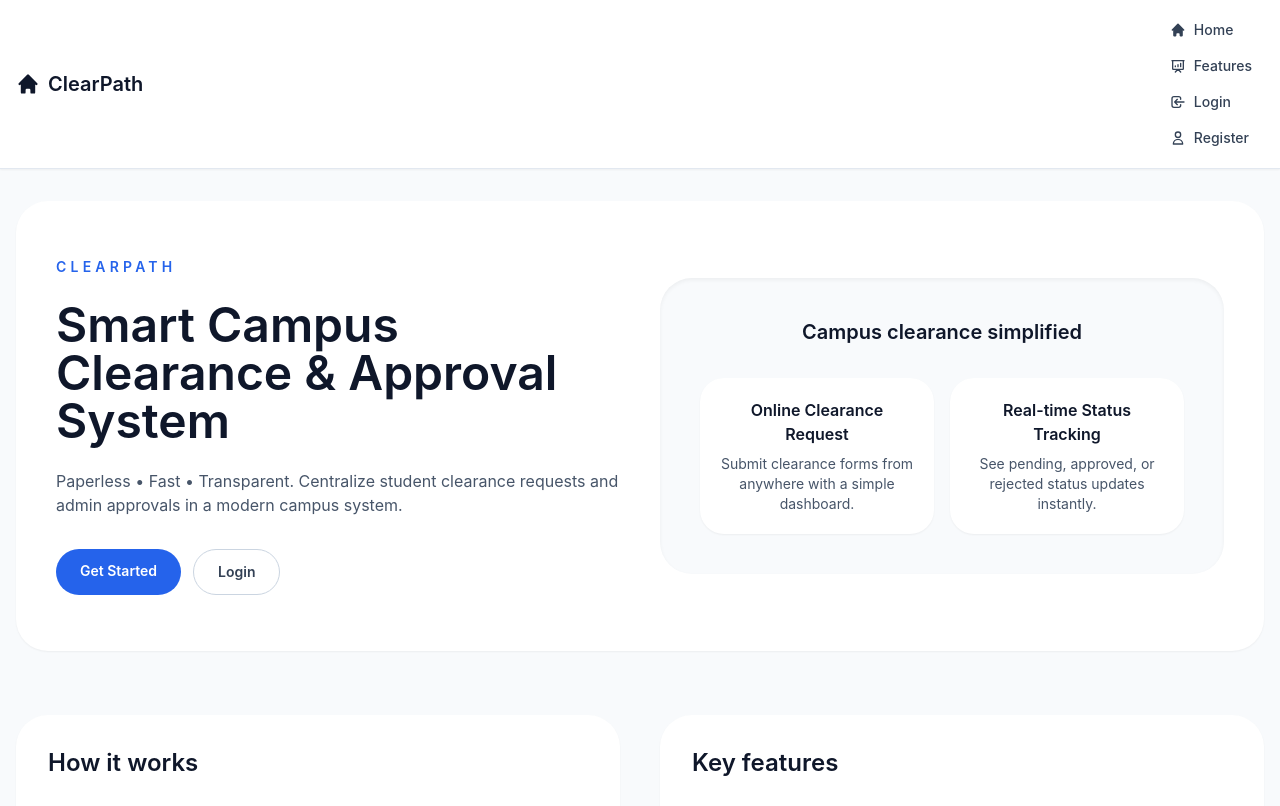
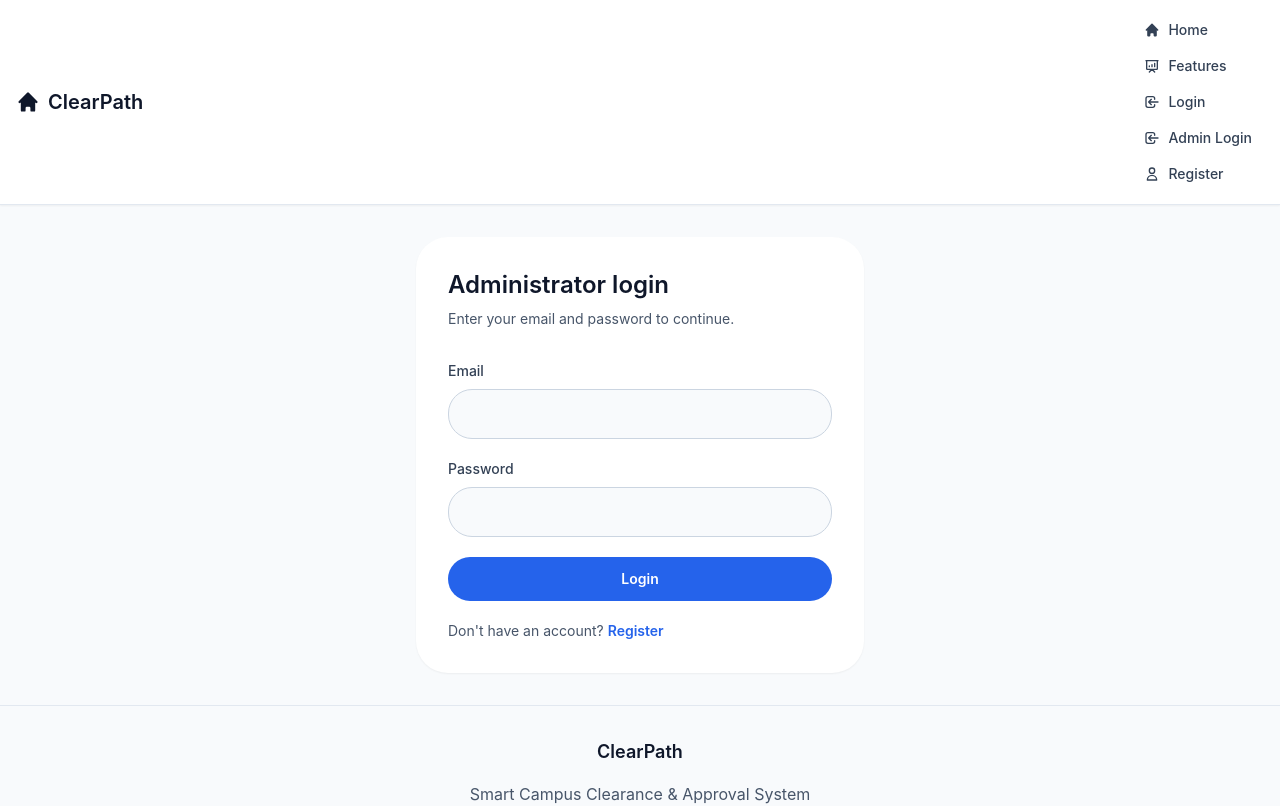
Before and after one commit to MDMahin2007/Final-project, a React (Vite) app in the folder frontend/: page /admin/login in a window 1280 px wide. Before the commit this address led to /. Shown: the top 806 px of the page. Built offline with nearby package versions, Linux system fonts and the light colour scheme; no server answers.

Commit message:
feat: add admin login route and update login page title accordingly

```diff
--- a/frontend/src/App.jsx
+++ b/frontend/src/App.jsx
@@ -19,6 +19,7 @@ const App = () => {
         <Route path="/" element={<PublicLayout />}>
           <Route index element={<Home />} />
           <Route path="login" element={<Login />} />
+          <Route path="admin/login" element={<Login />} />
           <Route path="register" element={<Register />} />
         </Route>
 
--- a/frontend/src/components/Navbar.jsx
+++ b/frontend/src/components/Navbar.jsx
@@ -21,6 +21,7 @@ const Navbar = () => {
       icon: HiOutlinePresentationChartBar,
     },
     { to: "/login", label: "Login", icon: HiOutlineLogin },
+    { to: "/admin/login", label: "Admin Login", icon: HiOutlineLogin },
     { to: "/register", label: "Register", icon: HiOutlineUser },
   ];
 
--- a/frontend/src/pages/Login.jsx
+++ b/frontend/src/pages/Login.jsx
@@ -1,11 +1,13 @@
 import { useContext, useState } from "react";
-import { Link, useNavigate } from "react-router-dom";
+import { Link, useLocation, useNavigate } from "react-router-dom";
 import toast from "react-hot-toast";
 import { AuthContext } from "../context/authContext.js";
 
 const Login = () => {
   const { login } = useContext(AuthContext);
   const navigate = useNavigate();
+  const location = useLocation();
+  const isAdminLogin = location.pathname === "/admin/login";
   const [email, setEmail] = useState("");
   const [password, setPassword] = useState("");
   const [error, setError] = useState("");
@@ -38,7 +40,7 @@ const Login = () => {
 
   return (
     <div className="mx-auto max-w-md rounded-[2rem] bg-white p-8 shadow-sm">
-      <h1 className="text-2xl font-semibold text-slate-900">Login to ClearPath</h1>
+      <h1 className="text-2xl font-semibold text-slate-900">{isAdminLogin ? "Administrator login" : "Login to ClearPath"}</h1>
       <p className="mt-2 text-sm text-slate-600">Enter your email and password to continue.</p>
       <form onSubmit={handleSubmit} className="mt-8 space-y-5">
         <div>
```
